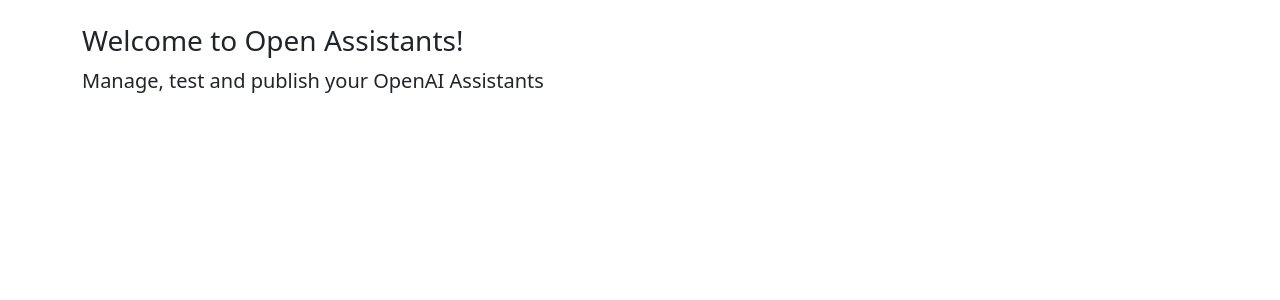
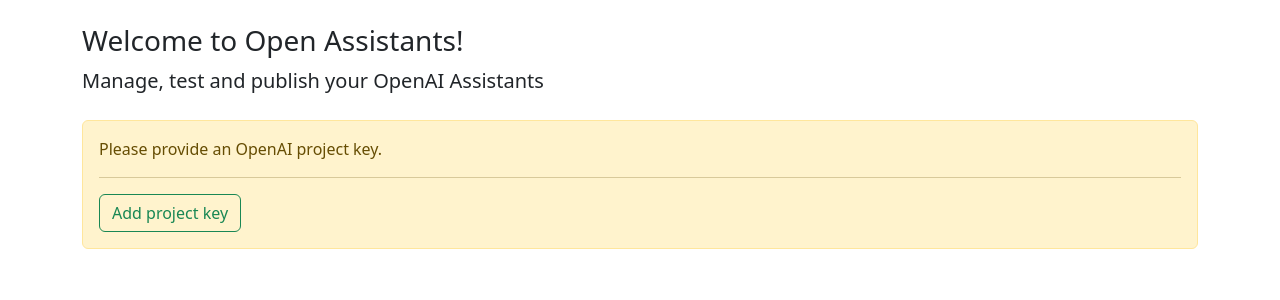
Before and after one commit to rekognize/open-assistants, a Django app: template oa/templates/home.html in a window 1280 px wide. Shown: the part 56-356 px from the top of the page. Run offline with Django 5.2, Linux system fonts and the light colour scheme; the template is opened without the code that fills it, so the values that code supplies are empty; some libraries are stand-ins or nearby versions.

Commit message:
Require a project key

```diff
--- a/oa/main/views.py
+++ b/oa/main/views.py
@@ -7,7 +7,7 @@ import os
 from django.db import IntegrityError
 from django.http import JsonResponse, StreamingHttpResponse, HttpResponse, Http404, HttpResponseNotFound
 from django.contrib.auth.decorators import login_required
-from django.shortcuts import render, get_object_or_404
+from django.shortcuts import render, get_object_or_404, redirect
 from django.urls import reverse
 from django.views import View
 from django.views.generic import TemplateView
@@ -28,6 +28,8 @@ class HomeView(TemplateView):
 
 @login_required
 def manage_assistants(request):
+    if not Project.objects.filter(user=request.user).exists():
+        return redirect('home')
     return render(request, "manage.html")
 
 
--- a/oa/templates/base.html
+++ b/oa/templates/base.html
@@ -21,7 +21,8 @@
             <ul class="navbar-nav me-auto mb-lg-0">
                 {% if user.is_authenticated %}
                     <li class="nav-item">
-                        <a class="nav-link" href="{% url "manage_assistants" %}">Manage</a>
+                        <a class="nav-link {% if not selected_project %}disabled{% endif %}"
+                           href="{% url "manage_assistants" %}">Manage</a>
                     </li>
                 {% endif %}
             </ul>
--- a/oa/templates/home.html
+++ b/oa/templates/home.html
@@ -13,4 +13,18 @@
 
     </div>
 
+    {% if not selected_project %}
+
+    <div class="container mt-4">
+        <div class="alert alert-warning">
+            Please provide an OpenAI project key.
+            <hr>
+            <a class="btn btn-outline-success" href="#" data-bs-toggle="modal" data-bs-target="#manageKeysModal">
+                Add project key
+            </a>
+        </div>
+    </div>
+
+    {% endif %}
+
 {% endblock %}
```
